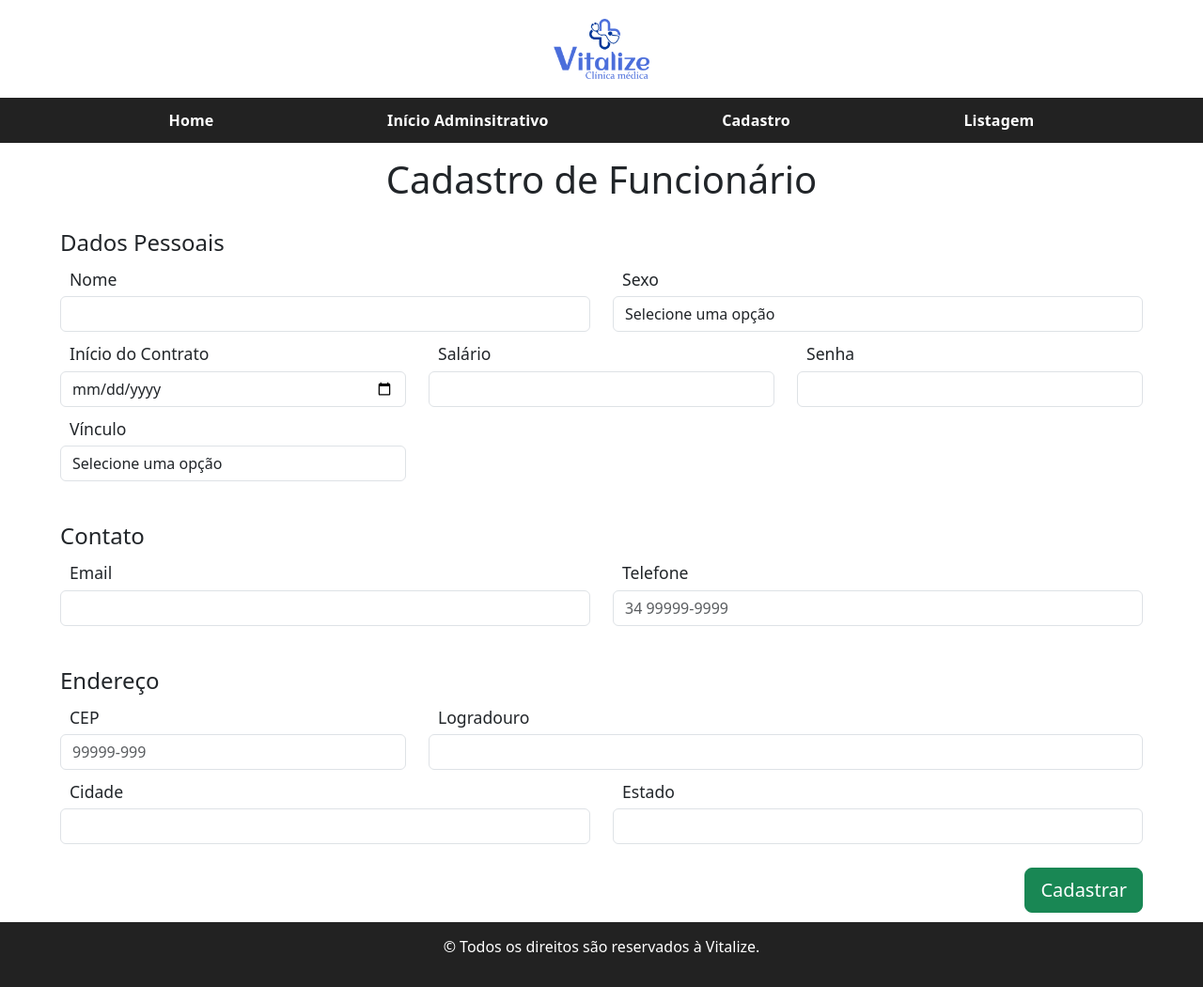
After one commit to DouglasStuhler/PPI, a PHP site: page /acessoRestrito/cadastro/cadastro_funcionario.html in a window 1280 px wide. The commit adds this page. Shown: the whole page at 94% size. Run offline with PHP 8.4, Linux system fonts and the light colour scheme.

Commit message:
Adicionando mais uma página de cadastro - 05/03

```diff
--- /dev/null
+++ b/acessoRestrito/cadastro/cadastro_funcionario.html
@@ -0,0 +1,160 @@
+<!DOCTYPE html>
+<html lang="pt-br">
+<head>
+    <meta charset="UTF-8">
+    <meta name="viewport" content="width=device-width, initial-scale=1.0">
+    <title>Vitalize</title>
+
+    <!-- Links CSS -->
+    <link rel="stylesheet" href="css/index.css">
+    <link rel="stylesheet" href="css/cadastro.css">
+
+    <!-- Bootstrap -->
+    <link href="https://cdn.jsdelivr.net/npm/bootstrap@5.3.3/dist/css/bootstrap.min.css" rel="stylesheet" integrity="sha384-QWTKZyjpPEjISv5WaRU9OFeRpok6YctnYmDr5pNlyT2bRjXh0JMhjY6hW+ALEwIH" crossorigin="anonymous">
+</head>
+<body>
+    <header>
+        <img src="../../images/logomarca.png" alt="Logomarca da Vitalize">
+    </header>
+    <nav>
+        <ul>
+            <li><a href="../../">Home</a></li>
+            <li class="flexPeso"><a href="../">Início Adminsitrativo</a></li>
+            <li><a href="#">Cadastro</a></li>
+            <li><a href="../listas">Listagem</a></li>
+        </ul>
+    </nav>
+    <main>
+        <h1>Cadastro de Funcionário</h1>
+        <form id="formCad" action="#" method="POST">
+            <fieldset>
+                <legend>Dados Pessoais</legend>
+                <div class="row">
+                    <div class="form-group col-12 col-md-6">
+                        <label for="nome">Nome</label>
+                        <input type="text" name="nome" id="nome" class="form-control" required>
+                    </div>
+                    <div class="form-group col-12 col-md-6">
+                        <label for="sexo">Sexo</label>
+                        <select name="sexo" id="sexo" class="form-control" required>
+                            <option value="">Selecione uma opção</option>
+                            <option value="M">Masculino</option>
+                            <option value="F">Feminino</option>
+                            <option value="N">Prefiro não informar</option>
+                        </select>
+                    </div>
+                </div>
+                <div class="row">
+                    <div class="form-group col-6 col-md-4">
+                        <label for="data">Início do Contrato</label>
+                        <input type="date" name="inicioContrato" id="data" class="form-control" required>
+                    </div>
+                    <div class="form-group col-6 col-md-4">
+                        <label for="salario">Salário</label>
+                        <input type="number" name="salario" id="salario" class="form-control" step=".01" required>
+                    </div>
+                    <div class="form-group col-6 col-md-4">
+                        <label for="senha">Senha</label>
+                        <input type="text" name="senha" id="senha" class="form-control" required>
+                    </div>
+                </div>
+                <div class="row">
+                    <div class="form-group col-12 col-md-4">
+                        <label for="vinculo">Vínculo</label>
+                        <select name="vinculo" id="vinculo" class="form-control" required>
+                            <option value="">Selecione uma opção</option>
+                            <option value="M">Médico</option>
+                            <option value="O">Outro</option>
+                        </select>
+                    </div>
+                    <div class="form-group col-12 col-md-4 medico">
+                        <label for="crm">CRM</label>
+                        <input type="text" class="form-control" name="crm" id="crm">
+                    </div>
+                    <div class="form-group col-12 col-md-4 medico">
+                        <label for="espec">Especialidade</label>
+                        <input type="text" class="form-control" name="espec" id="espec">
+                    </div>
+                </div>
+            </fieldset>
+            <fieldset>
+                <legend>Contato</legend>
+                <div class="row">
+                    <div class="form-group col-12 col-md-6">
+                        <label for="email">Email</label>
+                        <input type="email" name="email" id="email" class="form-control" required>
+                    </div>
+                    <div class="form-group col-12 col-md-6">
+                        <label for="tel">Telefone</label>
+                        <input type="tel" name="telefone" id="tel" class="form-control" placeholder="34 99999-9999" pattern="[0-9]{2} [0-9]{5}-[0-9]{4}" required>
+                    </div>
+                </div>
+            </fieldset>
+            <fieldset>
+                <legend>Endereço</legend>
+                <div class="row">
+                    <div class="form-group col-12 col-md-4">
+                        <label for="cep">CEP</label>
+                        <input type="text" name="cep" id="cep" class="form-control" placeholder="99999-999" partern="[0-9]{5}-[0-9]{3}" required>
+                    </div>
+                    <div class="form-group col-12 col-md-8">
+                        <label for="logra">Logradouro</label>
+                        <input type="text" name="logradouro" id="logra" class="form-control" required>
+                    </div>
+                </div>
+                <div class="row">
+                    <div class="form-group col-12 col-md-6">
+                        <label for="cidade">Cidade</label>
+                        <input type="text" name="cidade" id="cidade" class="form-control" required>
+                    </div>
+                    <div class="form-group col-12 col-md-6">
+                        <label for="estado">Estado</label>
+                        <input type="text" name="estado" id="estado" class="form-control" required>
+                    </div>
+                </div>
+            </fieldset>
+            <div class="row">
+                <div class="col-12 center-direita">
+                    <button class="btn btn-success btn-lg">Cadastrar</button>
+                </div>
+            </div>
+        </form>
+    </main>
+    <footer>
+        <p>&copy; Todos os direitos são reservados à Vitalize.</p>
+    </footer>
+</body>
+
+<script>
+    // Interação Médico
+    const vinc = document.querySelector('#vinculo');
+
+    vinc.onchange = (e) => {
+
+        let els = document.querySelectorAll('.medico');
+
+        if(vinc.value == 'M'){
+            for(i = 0; i < els.length; i++){
+                els[i].style.display = 'block';
+                els[i].querySelector('.form-control').setAttribute('required', true);
+            }
+        } else {
+            for(i = 0; i < els.length; i++){
+                els[i].style.display = 'none';
+                els[i].querySelector('.form-control').setAttribute('required', false);
+            }
+        }
+    }
+
+
+    // Envio Formulário
+    const form = document.querySelector('#formCad');
+
+    form.onsubmit = (e) => {
+        e.preventDefault();
+
+        alert('Paciente cadastrado com sucesso');
+        window.location.assign('../');
+    }
+</script>
+</html>
--- a/acessoRestrito/cadastro/css/cadastro.css
+++ b/acessoRestrito/cadastro/css/cadastro.css
@@ -22,6 +22,10 @@
     justify-content: center;
 }
 
+#formCad .medico{
+    display: none;
+}
+
 @media (min-width: 998px){
     .center-direita{
         justify-content: right;
```
Also changed, not shown: css/index.css (+4 -4 lines).
